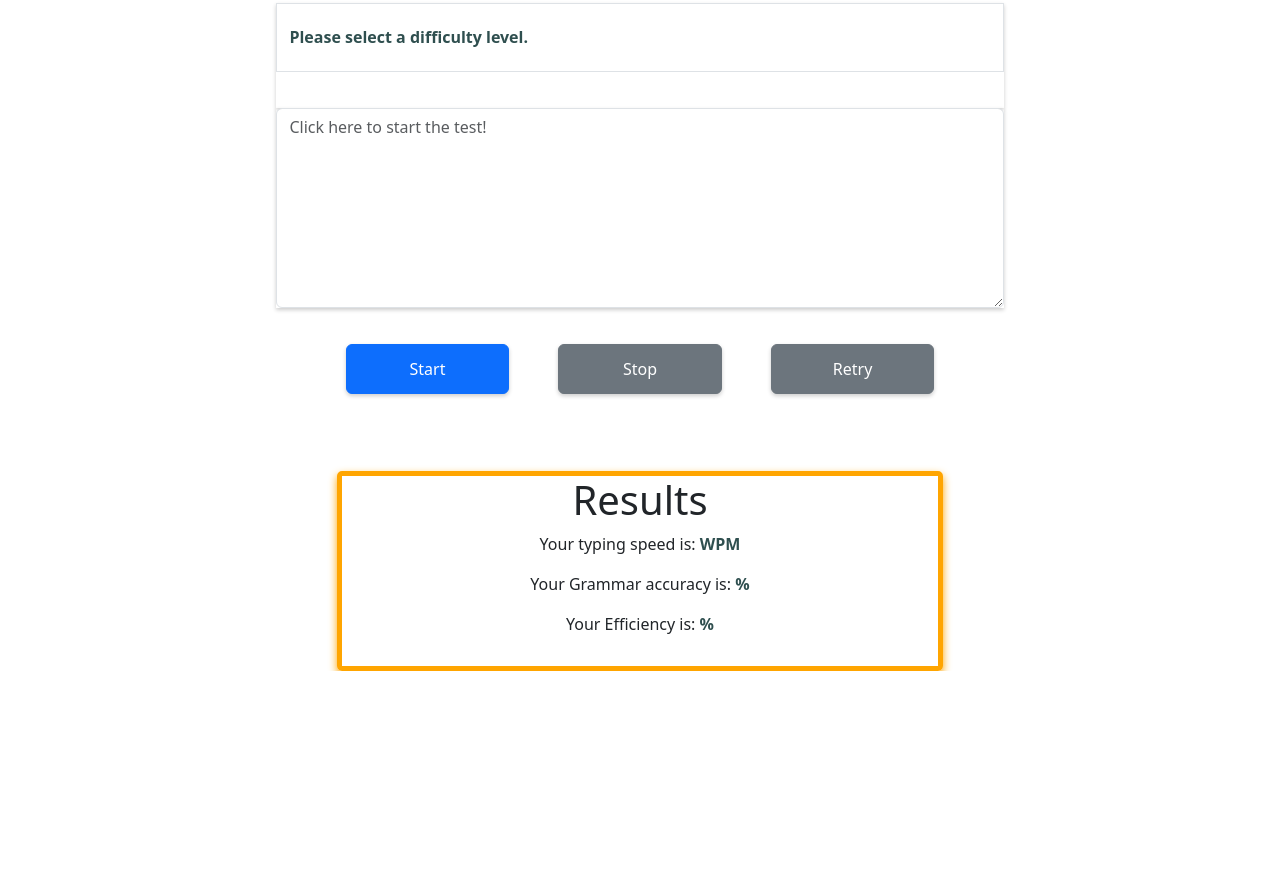
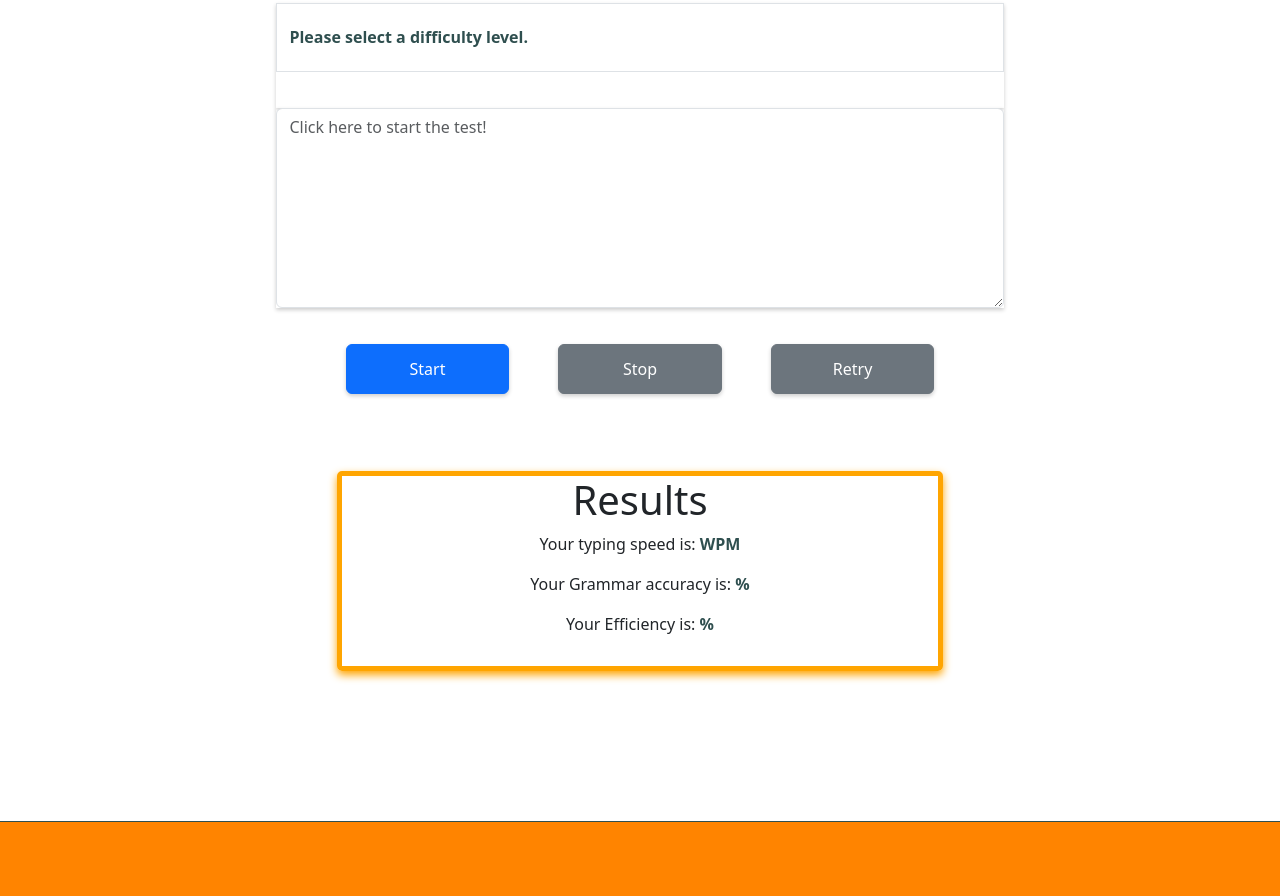
Before and after one commit to DylanAustin-TheDreamer/type-racer, a plain HTML site: page index.html in a window 1280 px wide. Shown: the part 327-1223 px from the top of the page. Before the commit the page ends 998 px from the top, so only its background shows below. Drawn offline with nearby package versions, Linux system fonts and the light colour scheme.

Commit message:
Added footer and some padding to make the results box more centered in the page when you scroll down for better visibility

```diff
--- a/index.html
+++ b/index.html
@@ -122,7 +122,10 @@
 
 </div>
 <!-- End of container -->
-
+<section style="padding-top: 150px;">
+    <footer style="background-color: #ff8400; border-top: 1px solid darkslategrey; width: 100%; height: 75px;">
+        </footer>
+    </section>
 <!-- JavaScript to activate modal -->
 <script>
 document.getElementById('openModalBtn').addEventListener('click', function () {
```
